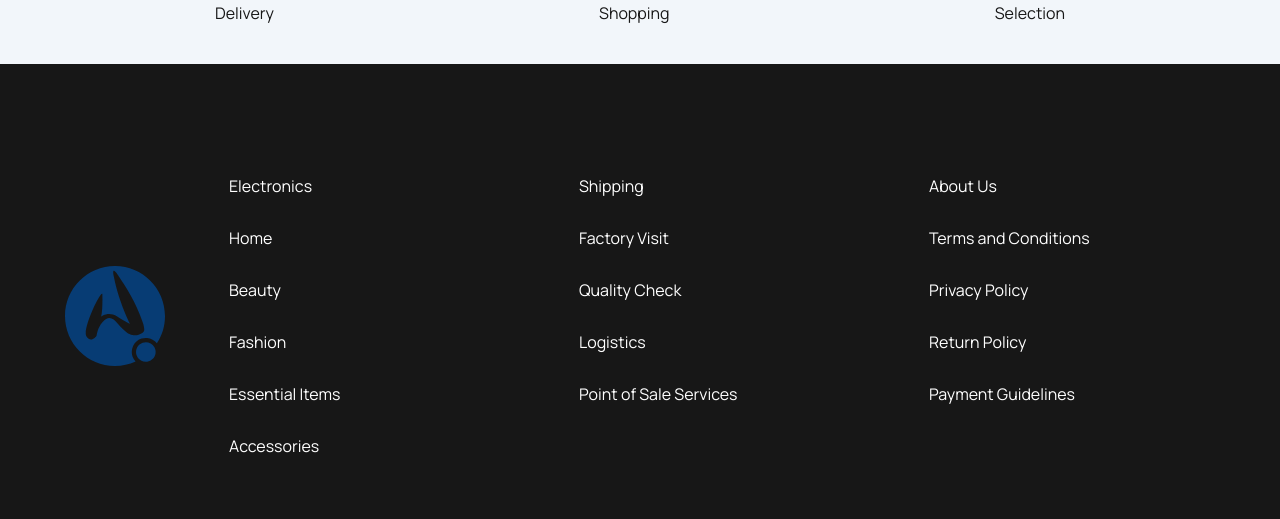
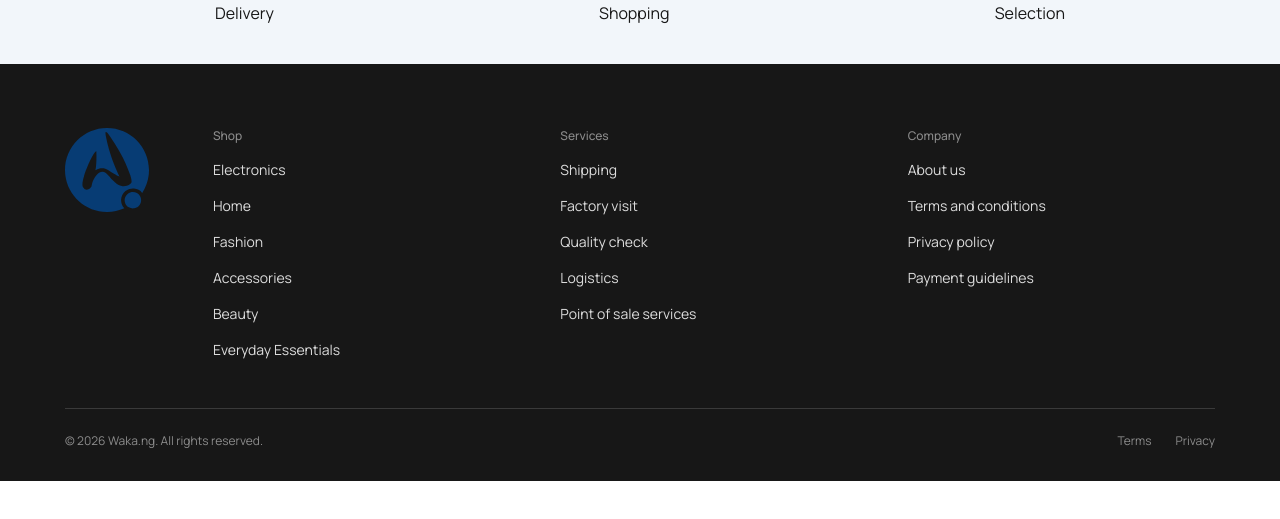
Before and after one commit to IronTroll80/Waka-NG, a Next.js app: page /shop in a window 1280 px wide. Shown: the part 1857-2376 px from the top of the page. After the commit the page ends 2338 px from the top, so only its background shows below. Built offline with nearby package versions, Linux system fonts and the light colour scheme; no server answers; the database is empty.

Commit message:
update filter bar marketplace, footer, service modal

```diff
--- a/app/components/footer.tsx
+++ b/app/components/footer.tsx
@@ -1,6 +1,7 @@
 import Image from 'next/image'
 import Link from 'next/link'
 import { DeliveryTruck, ShoppingBag, Box } from 'iconoir-react'
+import { categories } from '../data/categories'
 
 const benefits = [
     {
@@ -20,29 +21,19 @@ const benefits = [
     }
 ]
 
-const categories = [
-    'Electronics',
-    'Home',
-    'Beauty',
-    'Fashion',
-    'Essential Items',
-    'Accessories'
-]
-
 const services = [
-    'Shipping',
-    'Factory Visit',
-    'Quality Check',
-    'Logistics',
-    'Point of Sale Services'
+    { label: 'Shipping', href: '/services/shipping' },
+    { label: 'Factory visit', href: '/services/factory-visit' },
+    { label: 'Quality check', href: '/services/quality-check' },
+    { label: 'Logistics', href: '/services/logistics' },
+    { label: 'Point of sale services', href: '/services/point-of-sale' }
 ]
 
 const company = [
-    'About Us',
-    'Terms and Conditions',
-    'Privacy Policy',
-    'Return Policy',
-    'Payment Guidelines'
+    { label: 'About us', href: '/about' },
+    { label: 'Terms and conditions', href: '/terms-and-conditions' },
+    { label: 'Privacy policy', href: '/privacy' },
+    { label: 'Payment guidelines', href: '/payment-guidelines' }
 ]
 
 export default function Footer(){
@@ -71,52 +62,57 @@ export default function Footer(){
                 </div>
             </section>
 
-            <footer className="w-full bg-[var(--foreground)] px-16 py-[110px] max-lg:px-10 max-lg:py-20 max-md:px-6 max-md:py-16 max-[500px]:px-4 max-[500px]:py-12">
-                <div className="mx-auto flex w-full max-w-[1150px] items-center justify-between gap-16 max-md:flex-col max-md:items-start">
+            <footer className="w-full bg-[var(--foreground)] px-16 pt-16 pb-8 max-lg:px-10 max-lg:pt-14 max-md:px-6 max-md:pt-12 max-[500px]:px-4 max-[500px]:pt-10">
+                <div className="mx-auto flex w-full max-w-[1150px] flex-col gap-12 max-md:gap-10">
+
+                    <div className="flex w-full items-start justify-between gap-16 max-md:flex-col max-md:gap-10">
 
                         <Link href="/" className="shrink-0">
                             <Image
                                 src="/logo.svg"
                                 alt="Waka.ng"
-                            width={100}
-                            height={100}
+                                width={84}
+                                height={84}
                             />
                         </Link>
 
-                    <div className="grid w-full grid-cols-3 gap-16 max-md:grid-cols-3 max-md:gap-8 max-[500px]:grid-cols-1 max-[500px]:gap-8">
+                        <div className="grid w-full grid-cols-3 gap-10 max-md:grid-cols-3 max-md:gap-8 max-[500px]:grid-cols-1 max-[500px]:gap-8">
 
-                        <div className="flex flex-col gap-7">
-                            {categories.map((item) => (
+                            <div className="flex flex-col gap-4">
+                                <p className="text-xs font-medium text-[var(--background)]/50">Shop</p>
+                                {categories.slice(0,6).map((item, index) => (
                                     <Link
-                                    key={item}
-                                    href="/shop"
-                                    className="text-base text-[var(--background)] transition duration-[400ms] hover:opacity-60 max-[500px]:text-sm"
+                                        key={index}
+                                        href={`/shop?category=${item.title.toLowerCase()}`}
+                                        className="text-sm text-[var(--background)]/85 transition duration-300 hover:text-[var(--background)]"
                                     >
-                                    {item}
+                                        {item.title}
                                     </Link>
                                 ))}
                             </div>
 
-                        <div className="flex flex-col gap-7">
+                            <div className="flex flex-col gap-4">
+                                <p className="text-xs font-medium text-[var(--background)]/50">Services</p>
                                 {services.map((item) => (
                                     <Link
-                                    key={item}
-                                    href="/services"
-                                    className="text-base text-[var(--background)] transition duration-[400ms] hover:opacity-60 max-[500px]:text-sm"
+                                        key={item.label}
+                                        href={item.href}
+                                        className="text-sm text-[var(--background)]/85 transition duration-300 hover:text-[var(--background)]"
                                     >
-                                    {item}
+                                        {item.label}
                                     </Link>
                                 ))}
                             </div>
 
-                        <div className="flex flex-col gap-7">
+                            <div className="flex flex-col gap-4">
+                                <p className="text-xs font-medium text-[var(--background)]/50">Company</p>
                                 {company.map((item) => (
                                     <Link
-                                    key={item}
-                                    href="/"
-                                    className="text-base text-[var(--background)] transition duration-[400ms] hover:opacity-60 max-[500px]:text-sm"
+                                        key={item.label}
+                                        href={item.href}
+                                        className="text-sm text-[var(--background)]/85 transition duration-300 hover:text-[var(--background)]"
                                     >
-                                    {item}
+                                        {item.label}
                                     </Link>
                                 ))}
                             </div>
@@ -124,6 +120,20 @@ export default function Footer(){
                         </div>
 
                     </div>
+
+                    <div className="flex w-full items-center justify-between border-t border-[var(--background)]/15 pt-6 max-[500px]:flex-col max-[500px]:items-start max-[500px]:gap-3">
+                        <p className="text-xs text-[var(--background)]/50">© {new Date().getFullYear()} Waka.ng. All rights reserved.</p>
+                        <div className="flex gap-6">
+                            <Link href="/terms" className="text-xs text-[var(--background)]/50 transition duration-300 hover:text-[var(--background)]">
+                                Terms
+                            </Link>
+                            <Link href="/privacy" className="text-xs text-[var(--background)]/50 transition duration-300 hover:text-[var(--background)]">
+                                Privacy
+                            </Link>
+                        </div>
+                    </div>
+
+                </div>
             </footer>
         </>
     )
--- a/app/shop/components/shop.tsx
+++ b/app/shop/components/shop.tsx
@@ -26,8 +26,7 @@ export default function Shop({products}: Props) {
     const [minPrice, setMinPrice] = useState(MIN_PRICE)
     const [maxPrice, setMaxPrice] = useState(MAX_PRICE)
     const [currentPage, setCurrentPage] = useState(1)
-    const [showFilters, setShowFilters] = useState(false)
-    const [showSort, setShowSort] = useState(false)
+    const [mobilePanel, setMobilePanel] = useState<'filters' | 'sort' | null>(null)
 
     useEffect(() => {
         setCategory(urlCategory || 'All')
@@ -52,7 +51,6 @@ export default function Shop({products}: Props) {
 
         const byPrice = bySearch.filter((product) => {
             const price = Number(product.price)
-
             return price >= minPrice && price <= maxPrice
         })
 
@@ -120,10 +118,212 @@ export default function Shop({products}: Props) {
         setMinPrice(MIN_PRICE)
         setMaxPrice(MAX_PRICE)
         setCurrentPage(1)
+        setMobilePanel(null)
     }
+
+    const renderSortPanel = () => (
+        <div className='flex flex-col gap-4'>
+            <button
+                type='button'
+                onClick={() => {
+                    setSort('name')
+                    setMobilePanel(null)
+                }}
+                className={`text-left text-sm ${
+                    sort === 'name'
+                        ? 'font-semibold text-[var(--foreground)]'
+                        : 'text-[var(--text-accent)]'
+                }`}
+            >
+                Name: A - Z
+            </button>
+
+            <button
+                type='button'
+                onClick={() => {
+                    setSort('low')
+                    setMobilePanel(null)
+                }}
+                className={`text-left text-sm ${
+                    sort === 'low'
+                        ? 'font-semibold text-[var(--foreground)]'
+                        : 'text-[var(--text-accent)]'
+                }`}
+            >
+                Price: Low to High
+            </button>
+
+            <button
+                type='button'
+                onClick={() => {
+                    setSort('high')
+                    setMobilePanel(null)
+                }}
+                className={`text-left text-sm ${
+                    sort === 'high'
+                        ? 'font-semibold text-[var(--foreground)]'
+                        : 'text-[var(--text-accent)]'
+                }`}
+            >
+                Price: High to Low
+            </button>
+
+            <button
+                type='button'
+                onClick={() => {
+                    setSort('')
+                    setMobilePanel(null)
+                }}
+                className='mt-2 text-left text-sm text-[var(--text-accent)]'
+            >
+                Clear sort
+            </button>
+        </div>
+    )
+
+    const renderFiltersPanel = () => (
+        <div className='flex flex-col gap-6'>
+            <div>
+                <h4 className='text-sm font-semibold text-[var(--foreground)]'>
+                    Category
+                </h4>
+
+                <div className='mt-4 flex flex-wrap gap-3'>
+                    <button
+                        type='button'
+                        onClick={() => {
+                            setCategory('All')
+                            setMobilePanel(null)
+                        }}
+                        className={`border px-3 py-2 text-sm ${
+                            category === 'All'
+                                ? 'border-[var(--foreground)] bg-[var(--foreground)] text-[var(--background)]'
+                                : 'border-[var(--border-color)] text-[var(--foreground)]'
+                        }`}
+                    >
+                        All
+                    </button>
+
+                    {categories.slice(0, 5).map((item) => (
+                        <button
+                            key={item.title}
+                            type='button'
+                            onClick={() => {
+                                setCategory(item.title)
+                                setMobilePanel(null)
+                            }}
+                            className={`border px-3 py-2 text-sm ${
+                                category === item.title
+                                    ? 'border-[var(--foreground)] bg-[var(--foreground)] text-[var(--background)]'
+                                    : 'border-[var(--border-color)] text-[var(--foreground)]'
+                            }`}
+                        >
+                            {item.title}
+                        </button>
+                    ))}
+                </div>
+            </div>
+
+            <div>
+                <h4 className='text-sm font-semibold text-[var(--foreground)]'>
+                    Price
+                </h4>
+
+                <div className='mt-4 grid grid-cols-2 gap-3'>
+                    <div>
+                        <label className='mb-2 block text-[11px] font-medium uppercase tracking-[0.08em] text-[var(--text-accent)]'>
+                            Min
+                        </label>
+
+                        <input
+                            type='number'
+                            min={MIN_PRICE}
+                            max={MAX_PRICE}
+                            value={minPrice}
+                            onChange={(event) =>
+                                handleMinPriceChange(event.target.value)
+                            }
+                            className='w-full border border-[var(--border-color)] bg-transparent px-3 py-2 text-sm text-[var(--foreground)] outline-none'
+                        />
+                    </div>
+
+                    <div>
+                        <label className='mb-2 block text-[11px] font-medium uppercase tracking-[0.08em] text-[var(--text-accent)]'>
+                            Max
+                        </label>
+
+                        <input
+                            type='number'
+                            min={MIN_PRICE}
+                            max={MAX_PRICE}
+                            value={maxPrice}
+                            onChange={(event) =>
+                                handleMaxPriceChange(event.target.value)
+                            }
+                            className='w-full border border-[var(--border-color)] bg-transparent px-3 py-2 text-sm text-[var(--foreground)] outline-none'
+                        />
+                    </div>
+                </div>
+
+                <input
+                    type='range'
+                    min={MIN_PRICE}
+                    max={MAX_PRICE}
+                    value={maxPrice}
+                    onChange={(event) =>
+                        handleMaxPriceChange(event.target.value)
+                    }
+                    className='mt-5 w-full accent-[var(--foreground)]'
+                />
+            </div>
+
+            <button
+                type='button'
+                onClick={resetFilters}
+                className='border border-[var(--border-color)] px-4 py-2 text-sm text-[var(--foreground)]'
+            >
+                Clear filters
+            </button>
+        </div>
+    )
+
+    const isMobileDrawerOpen = mobilePanel !== null
 
     return (
         <div className='mx-auto w-full max-w-[1200px] px-4 py-[96px] max-md:px-5 max-md:py-[64px] max-sm:px-4 max-sm:py-[48px]'>
+
+            {isMobileDrawerOpen && (
+                <div
+                    className={`fixed inset-0 z-[120] bg-black/30 transition-opacity duration-300 md:hidden ${
+                        isMobileDrawerOpen ? 'opacity-100' : 'opacity-0'
+                    }`}
+                    onClick={() => setMobilePanel(null)}
+                />
+            )}
+
+            <aside
+                className={`fixed right-0 top-0 z-[13000000] h-full w-[82vw] max-w-[320px] border-l border-[var(--border-color)] bg-[var(--background)] p-5 shadow-2xl transition-transform duration-300 ease-out md:hidden ${
+                    isMobileDrawerOpen
+                        ? 'translate-x-0 opacity-100'
+                        : 'translate-x-full opacity-0'
+                }`}
+            >
+                <div className='mb-6 flex items-center justify-between'>
+                    <h3 className='text-lg font-semibold text-[var(--foreground)]'>
+                        {mobilePanel === 'filters' ? 'Filters' : 'Sort'}
+                    </h3>
+
+                    <button
+                        type='button'
+                        onClick={() => setMobilePanel(null)}
+                        className='text-sm text-[var(--text-accent)]'
+                    >
+                        Close
+                    </button>
+                </div>
+
+                {mobilePanel === 'filters' ? renderFiltersPanel() : renderSortPanel()}
+            </aside>
 
             <div className='mb-[48px] px-4 max-md:mb-[36px] max-md:px-0 max-sm:mb-[28px]'>
                 <h1 className='text-[48px] font-[700] capitalize max-md:text-[38px] max-md:leading-[46px] max-sm:text-[28px] max-sm:leading-[36px]'>
@@ -290,10 +490,7 @@ export default function Shop({products}: Props) {
                     <div className='mb-6 hidden items-center justify-between max-md:flex'>
                         <button
                             type='button'
-                            onClick={() => {
-                                setShowFilters(!showFilters)
-                                setShowSort(false)
-                            }}
+                            onClick={() => setMobilePanel('filters')}
                             className='text-sm font-semibold text-[var(--foreground)]'
                         >
                             Filters
@@ -301,161 +498,12 @@ export default function Shop({products}: Props) {
 
                         <button
                             type='button'
-                            onClick={() => {
-                                setShowSort(!showSort)
-                                setShowFilters(false)
-                            }}
+                            onClick={() => setMobilePanel('sort')}
                             className='text-sm font-semibold text-[var(--foreground)]'
                         >
                             Sort
                         </button>
                     </div>
-
-                    {showFilters && (
-                        <div className='mb-6 border border-[var(--border-color)] p-4 md:hidden'>
-                            <h4 className='text-sm font-semibold text-[var(--foreground)]'>
-                                Category
-                            </h4>
-
-                            <div className='mt-4 flex flex-wrap gap-3'>
-                                <button
-                                    type='button'
-                                    onClick={() => setCategory('All')}
-                                    className={`border px-3 py-2 text-sm ${
-                                        category === 'All'
-                                            ? 'border-[var(--foreground)] bg-[var(--foreground)] text-[var(--background)]'
-                                            : 'border-[var(--border-color)] text-[var(--foreground)]'
-                                    }`}
-                                >
-                                    All
-                                </button>
-
-                                {categories.slice(0, 5).map((item) => (
-                                    <button
-                                        key={item.title}
-                                        type='button'
-                                        onClick={() => setCategory(item.title)}
-                                        className={`border px-3 py-2 text-sm ${
-                                            category === item.title
-                                                ? 'border-[var(--foreground)] bg-[var(--foreground)] text-[var(--background)]'
-                                                : 'border-[var(--border-color)] text-[var(--foreground)]'
-                                        }`}
-                                    >
-                                        {item.title}
-                                    </button>
-                                ))}
-                            </div>
-
-                            <div className='mt-6'>
-                                <h4 className='text-sm font-semibold text-[var(--foreground)]'>
-                                    Price
-                                </h4>
-
-                                <div className='mt-4 grid grid-cols-2 gap-3'>
-                                    <div>
-                                        <label className='mb-2 block text-[11px] font-medium uppercase tracking-[0.08em] text-[var(--text-accent)]'>
-                                            Min
-                                        </label>
-
-                                        <input
-                                            type='number'
-                                            min={MIN_PRICE}
-                                            max={MAX_PRICE}
-                                            value={minPrice}
-                                            onChange={(event) =>
-                                                handleMinPriceChange(event.target.value)
-                                            }
-                                            className='w-full border border-[var(--border-color)] bg-transparent px-3 py-2 text-sm text-[var(--foreground)] outline-none'
-                                        />
-                                    </div>
-
-                                    <div>
-                                        <label className='mb-2 block text-[11px] font-medium uppercase tracking-[0.08em] text-[var(--text-accent)]'>
-                                            Max
-                                        </label>
-
-                                        <input
-                                            type='number'
-                                            min={MIN_PRICE}
-                                            max={MAX_PRICE}
-                                            value={maxPrice}
-                                            onChange={(event) =>
-                                                handleMaxPriceChange(event.target.value)
-                                            }
-                                            className='w-full border border-[var(--border-color)] bg-transparent px-3 py-2 text-sm text-[var(--foreground)] outline-none'
-                                        />
-                                    </div>
-                                </div>
-
-                                <input
-                                    type='range'
-                                    min={MIN_PRICE}
-                                    max={MAX_PRICE}
-                                    value={maxPrice}
-                                    onChange={(event) =>
-                                        handleMaxPriceChange(event.target.value)
-                                    }
-                                    className='mt-5 w-full accent-[var(--foreground)]'
-                                />
-                            </div>
-
-                            <button
-                                type='button'
-                                onClick={resetFilters}
-                                className='mt-5 border border-[var(--border-color)] px-4 py-2 text-sm text-[var(--foreground)]'
-                            >
-                                Clear filters
-                            </button>
-                        </div>
-                    )}
-
-                    {showSort && (
-                        <div className='mb-6 flex flex-col gap-3 border border-[var(--border-color)] p-4 md:hidden'>
-                            <button
-                                type='button'
-                                onClick={() => setSort('name')}
-                                className={`text-left text-sm ${
-                                    sort === 'name'
-                                        ? 'font-semibold text-[var(--foreground)]'
-                                        : 'text-[var(--text-accent)]'
-                                }`}
-                            >
-                                Name: A - Z
-                            </button>
-
-                            <button
-                                type='button'
-                                onClick={() => setSort('low')}
-                                className={`text-left text-sm ${
-                                    sort === 'low'
-                                        ? 'font-semibold text-[var(--foreground)]'
-                                        : 'text-[var(--text-accent)]'
-                                }`}
-                            >
-                                Price: Low to High
-                            </button>
-
-                            <button
-                                type='button'
-                                onClick={() => setSort('high')}
-                                className={`text-left text-sm ${
-                                    sort === 'high'
-                                        ? 'font-semibold text-[var(--foreground)]'
-                                        : 'text-[var(--text-accent)]'
-                                }`}
-                            >
-                                Price: High to Low
-                            </button>
-
-                            <button
-                                type='button'
-                                onClick={() => setSort('')}
-                                className='mt-2 text-left text-sm text-[var(--text-accent)]'
-                            >
-                                Clear sort
-                            </button>
-                        </div>
-                    )}
 
                     <div className='min-h-[320px] w-full'>
                         {visibleProducts.length > 0 ? (
```
Also changed, not shown: app/components/servicesModal.tsx (+11 -2 lines), app/components/whatsapp.tsx (+4 -7 lines). Lines whose indentation alone changed are shown as unchanged.
